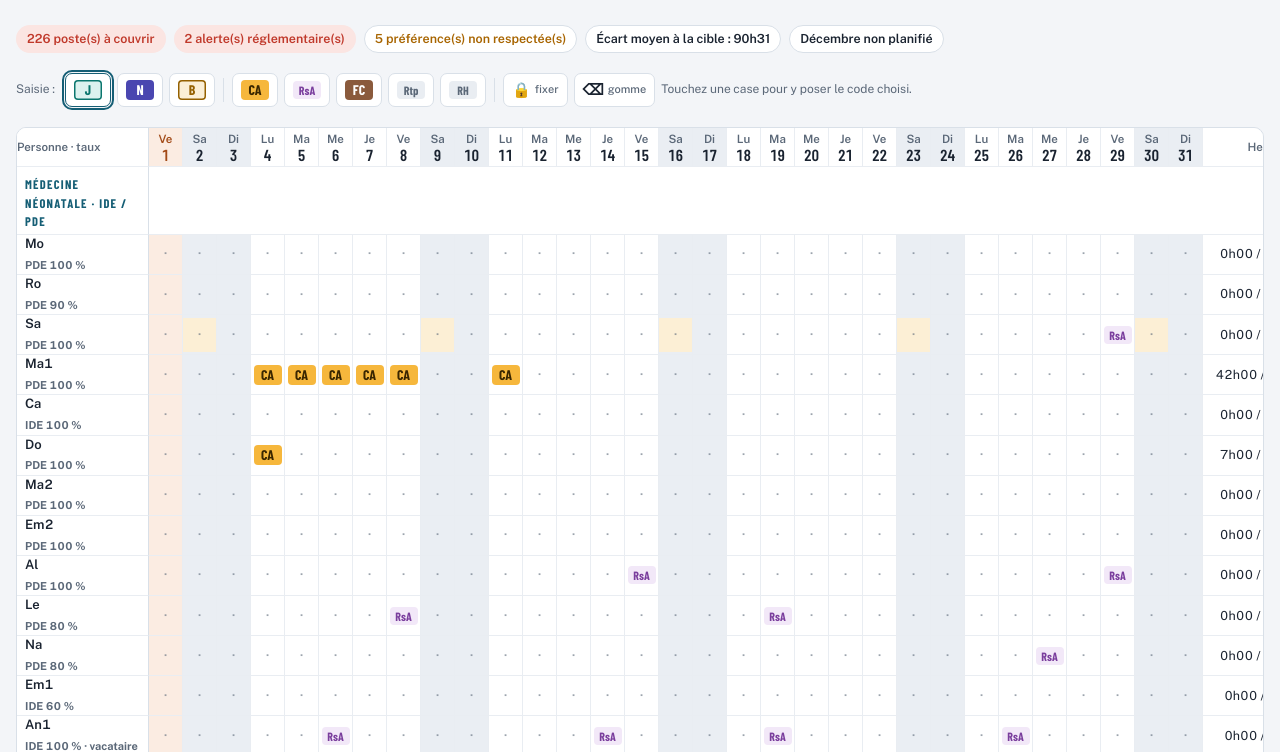
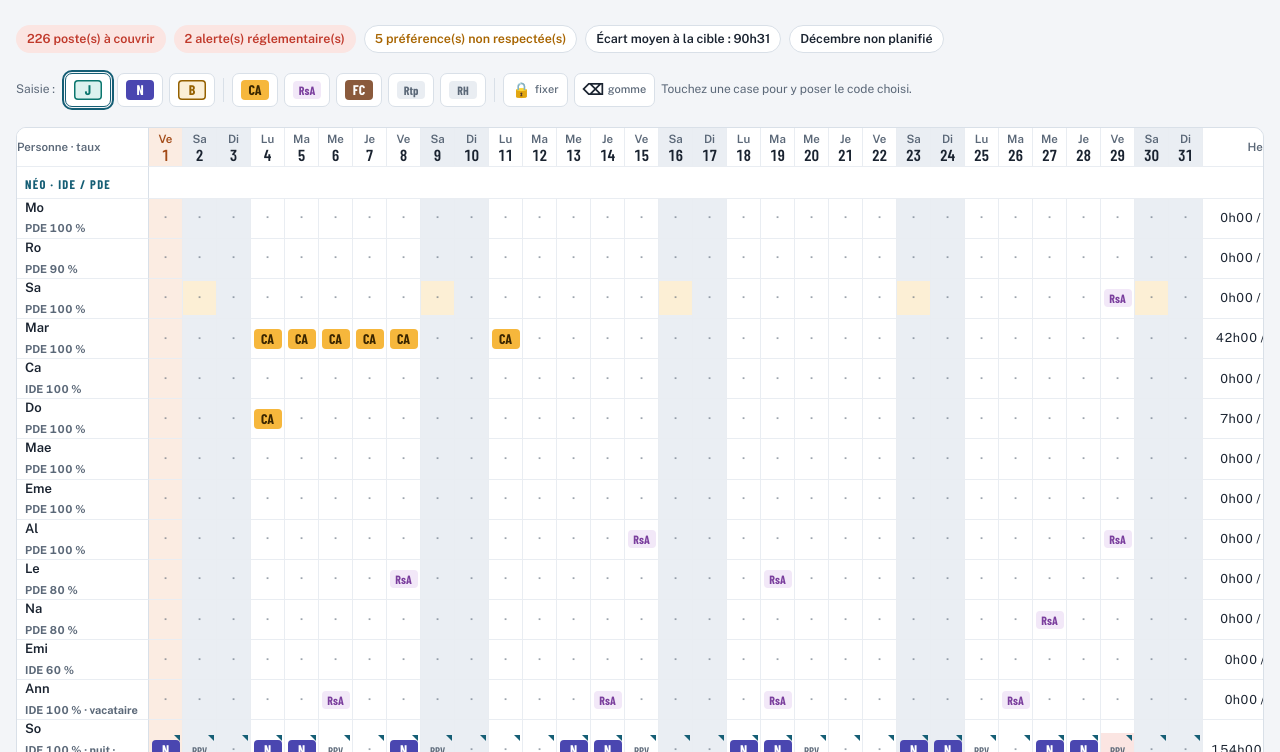
Before and after one commit to m-igor90/planning-ml, a plain HTML site: page index.html in a window 1280 px wide. Shown: the part 119-871 px from the top of the page. Drawn offline with nearby package versions, Linux system fonts and the light colour scheme.

Commit message:
Anonymisation : unités « Néo » et « Kang », prénoms en double sur 3 lettres (V1.1.1)
- Unités affichées « Néo » et « Kang » au lieu du nom complet du service
  (en-tête, exemple, README, notes).
- Prénoms en double : Ma1/Ma2/Ma3 → Mar/Mae/Mat, Em1/Em2 → Emi/Eme,
  An1/An2 → Ann/Ank, El1/El2 → Elo/Ely ; les autres gardent 2 lettres.
- Les données déjà enregistrées dans le navigateur sont renommées au
  chargement (personnes, cases, temps théoriques, corrections, unités),
  sans rien perdre des saisies.
- Version 1.1.1.

Co-Authored-By: Claude Opus 5.5 <noreply@anthropic.com>
Claude-Session: https://claude.ai/code/session_01NChEq5NMR5ZNDxMAiZMTxC

```diff
--- a/exemple.json
+++ b/exemple.json
@@ -3,7 +3,7 @@
   "units": [
    {
     "id": "NEO",
-    "nom": "Médecine néonatale",
+    "nom": "Néo",
     "besoins": {
      "inf": {
       "J": 2,
@@ -17,7 +17,7 @@
    },
    {
     "id": "KAN",
-    "nom": "Unité kangourou",
+    "nom": "Kang",
     "besoins": {
      "inf": {
       "J": 1,
@@ -78,8 +78,8 @@
     "soldeDebut": "2027-01"
    },
    {
-    "id": "Ma1",
-    "prenom": "Ma1",
+    "id": "Mar",
+    "prenom": "Mar",
     "nom": "",
     "qualif": "PDE",
     "unite": "NEO",
@@ -117,8 +117,8 @@
     "soldeDebut": "2027-01"
    },
    {
-    "id": "Ma2",
-    "prenom": "Ma2",
+    "id": "Mae",
+    "prenom": "Mae",
     "nom": "",
     "qualif": "PDE",
     "unite": "NEO",
@@ -128,8 +128,8 @@
     "soldeDebut": "2027-01"
    },
    {
-    "id": "Em2",
-    "prenom": "Em2",
+    "id": "Eme",
+    "prenom": "Eme",
     "nom": "",
     "qualif": "PDE",
     "unite": "NEO",
@@ -183,8 +183,8 @@
     "soldeDebut": "2027-01"
    },
    {
-    "id": "Em1",
-    "prenom": "Em1",
+    "id": "Emi",
+    "prenom": "Emi",
     "nom": "",
     "qualif": "IDE",
     "unite": "NEO",
@@ -200,8 +200,8 @@
     "soldeDebut": "2027-01"
    },
    {
-    "id": "An1",
-    "prenom": "An1",
+    "id": "Ann",
+    "prenom": "Ann",
     "nom": "",
     "qualif": "IDE",
     "unite": "NEO",
@@ -232,8 +232,8 @@
     "soldeDebut": "2027-01"
    },
    {
-    "id": "An2",
-    "prenom": "An2",
+    "id": "Ank",
+    "prenom": "Ank",
     "nom": "",
     "qualif": "PDE",
     "unite": "KAN",
@@ -247,8 +247,8 @@
     "soldeDebut": "2027-01"
    },
    {
-    "id": "El1",
-    "prenom": "El1",
+    "id": "Elo",
+    "prenom": "Elo",
     "nom": "",
     "qualif": "PDE",
     "unite": "KAN",
@@ -262,8 +262,8 @@
     "soldeDebut": "2027-01"
    },
    {
-    "id": "Ma3",
-    "prenom": "Ma3",
+    "id": "Mat",
+    "prenom": "Mat",
     "nom": "",
     "qualif": "PDE",
     "unite": "KAN",
@@ -338,8 +338,8 @@
     "soldeDebut": "2027-01"
    },
    {
-    "id": "El2",
-    "prenom": "El2",
+    "id": "Ely",
+    "prenom": "Ely",
     "nom": "",
     "qualif": "AP",
     "unite": "KAN",
@@ -421,7 +421,7 @@
     "Sa": {
      "29": "RsA"
     },
-    "Ma1": {
+    "Mar": {
      "4": "CA",
      "5": "CA",
      "6": "CA",
@@ -433,8 +433,8 @@
     "Do": {
      "4": "CA"
     },
-    "Ma2": {},
-    "Em2": {},
+    "Mae": {},
+    "Eme": {},
     "Al": {
      "15": "RsA",
      "29": "RsA"
@@ -446,8 +446,8 @@
     "Na": {
      "27": "RsA"
     },
-    "Em1": {},
-    "An1": {
+    "Emi": {},
+    "Ann": {
      "6": "RsA",
      "14": "RsA",
      "19": "RsA",
@@ -474,8 +474,8 @@
      "28": "N",
      "29": "RPV"
     },
-    "An2": {},
-    "El1": {
+    "Ank": {},
+    "Elo": {
      "22": "RsA",
      "25": "CA",
      "26": "CA",
@@ -483,7 +483,7 @@
      "28": "CA",
      "29": "CA"
     },
-    "Ma3": {
+    "Mat": {
      "11": "CA",
      "12": "CA",
      "13": "CA",
@@ -519,7 +519,7 @@
      "26": "CA",
      "27": "CA"
     },
-    "El2": {
+    "Ely": {
      "4": "RPV",
      "6": "N",
      "7": "N",
@@ -554,26 +554,26 @@
     "Mo": 120.0,
     "Ro": 126.0,
     "Sa": 140.0,
-    "Ma1": 140.0,
+    "Mar": 140.0,
     "Ca": 140.0,
     "Do": 140.0,
-    "Ma2": 140.0,
-    "Em2": 140.0,
+    "Mae": 140.0,
+    "Eme": 140.0,
     "Al": 140.0,
     "Le": 112.0,
     "Na": 112.0,
-    "Em1": 84.0,
-    "An1": 84.0,
+    "Emi": 84.0,
+    "Ann": 84.0,
     "So": 130.0,
-    "An2": 140.0,
-    "El1": 112.0,
-    "Ma3": 140.0,
+    "Ank": 140.0,
+    "Elo": 112.0,
+    "Mat": 140.0,
     "Is": 140.0,
     "Au": 112.0,
     "Ta": 140.0,
     "Ju": 112.0,
     "Ga": 112.0,
-    "El2": 112.0,
+    "Ely": 112.0,
     "La": 140.0,
     "As": 112.0,
     "Ci": 112.0,
--- a/index.html
+++ b/index.html
@@ -270,7 +270,7 @@ textarea.note-in { width: 100%; min-height: 54px; border: 1px solid var(--line);
 <div class="wrap">
   <header class="top">
     <div class="brand">
-      <span class="eyebrow">Démo · V1.1.0 · Médecine néonatale &amp; unité kangourou</span>
+      <span class="eyebrow">Démo · V1.1.1 · Néo &amp; Kang</span>
       <h1>Planning du service</h1>
     </div>
     <div class="month">
@@ -319,7 +319,7 @@ textarea.note-in { width: 100%; min-height: 54px; border: 1px solid var(--line);
 <dialog class="wdlg" id="dlg" aria-labelledby="dlgTitle"></dialog>
 <div class="toast" id="toast" hidden></div>
 
-<script src="planner.js?v=ml-1.1.0"></script>
+<script src="planner.js?v=ml-1.1.1"></script>
 <script>
 (function () {
   'use strict';
@@ -362,8 +362,27 @@ textarea.note-in { width: 100%; min-height: 54px; border: 1px solid var(--line);
     state.prevPlan = (o.plans && o.plans[shiftKey(key(), -1)]) || null;
     state.undo = []; render();
   }
+  /* Anonymisation (V1.1.1) : renomme les prénoms en double et les unités dans les données déjà enregistrées */
+  var RENOMS = { Ma1: 'Mar', Ma2: 'Mae', Ma3: 'Mat', Em1: 'Emi', Em2: 'Eme', An1: 'Ann', An2: 'Ank', El1: 'Elo', El2: 'Ely' };
+  var UNITES = { 'Médecine néonatale': 'Néo', 'Unité kangourou': 'Kang' };
+  function migrer(o) {
+    if (!o.team) return o;
+    var ids = {}, map = {}, ch = false;
+    (o.team.staff || []).forEach(function (s) { ids[s.id] = 1; });
+    Object.keys(RENOMS).forEach(function (a) { if (ids[a] && !ids[RENOMS[a]]) map[a] = RENOMS[a]; });
+    (o.team.staff || []).forEach(function (s) { var b = map[s.id]; if (!b) return; if (s.prenom === s.id) s.prenom = b; s.id = b; ch = true; });
+    (o.team.units || []).forEach(function (u) { if (UNITES[u.nom]) { u.nom = UNITES[u.nom]; ch = true; } });
+    Object.keys(o.plans || {}).forEach(function (k) {
+      ['cells', 'theo', 'adjust'].forEach(function (f) {
+        var c = (o.plans[k] || {})[f]; if (!c) return;
+        Object.keys(map).forEach(function (a) { if (a in c) { c[map[a]] = c[a]; delete c[a]; ch = true; } });
+      });
+    });
+    if (ch) lsWrite(o);
+    return o;
+  }
   function boot() {
-    var o = lsRead();
+    var o = migrer(lsRead());
     function start(team, plans, y, m) {
       state.team = team; state.y = y; state.m = m;
       if (plans) { var all = lsRead(); all.team = team; all.plans = plans; lsWrite(all); }
```
Also changed, not shown: tests/planner.test.js (+2 -2 lines), 2 other files.
